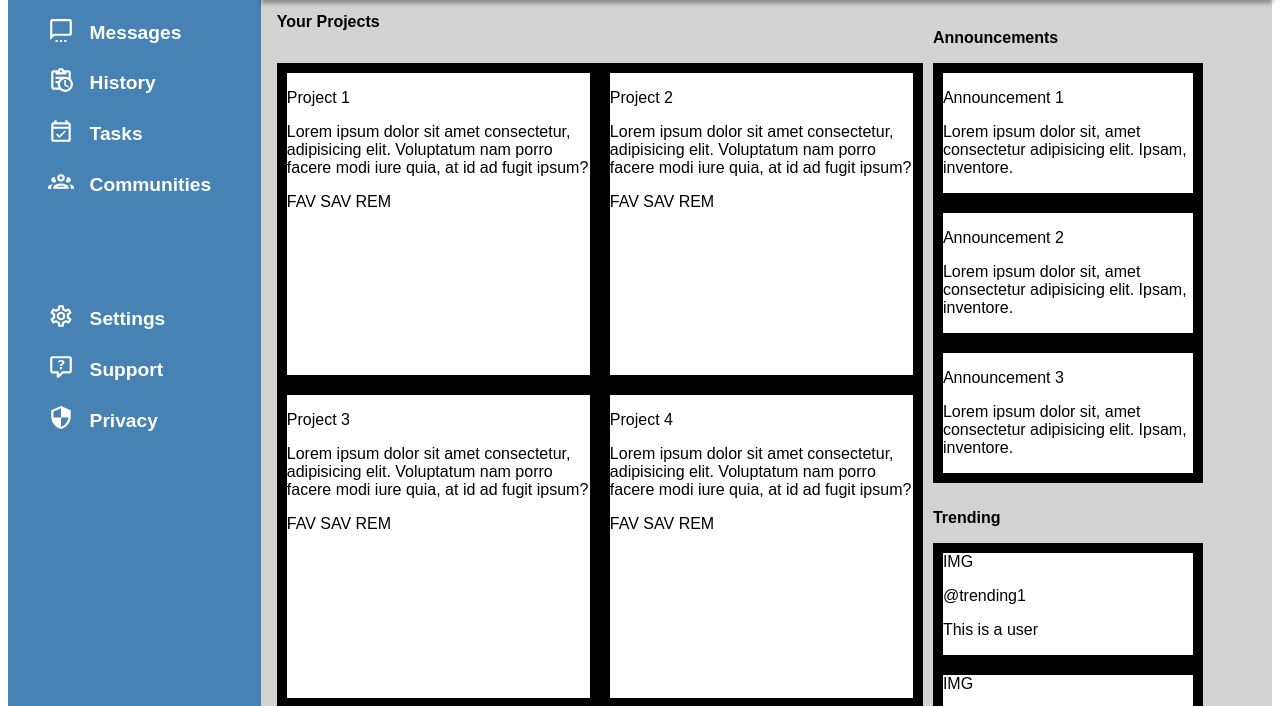
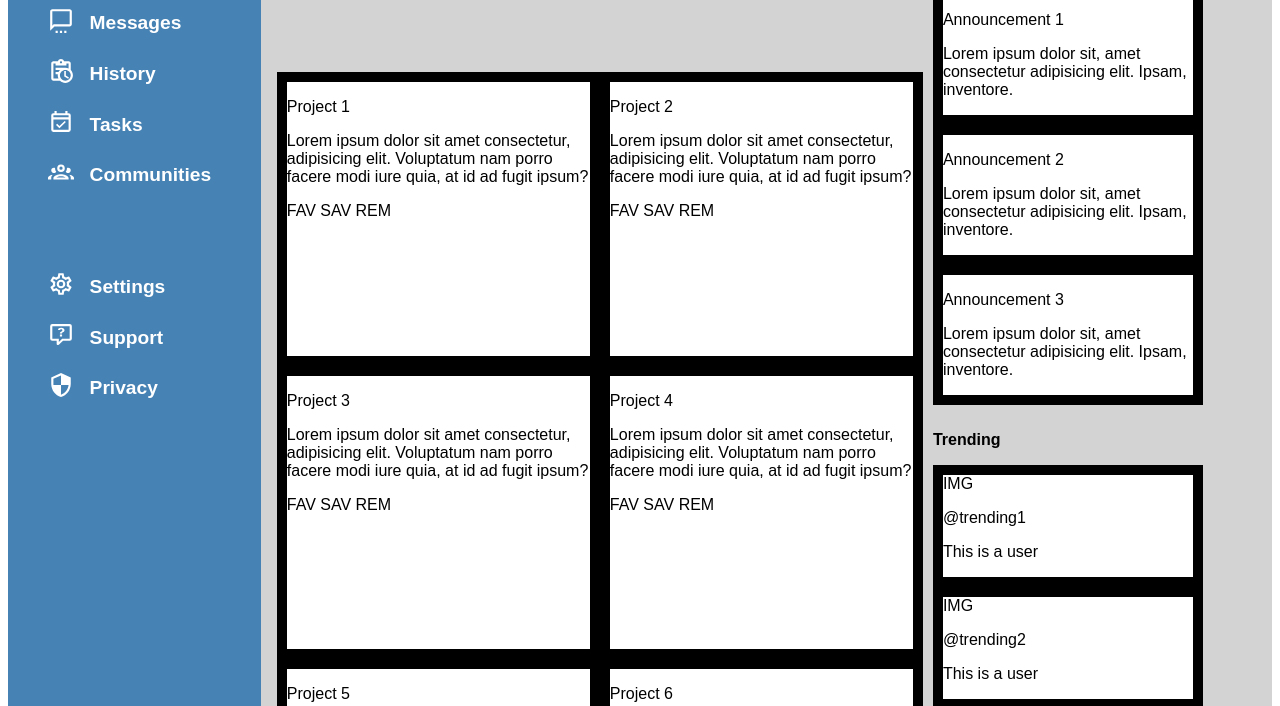
Before and after one commit to flipott/admin-dashboard, a plain HTML site: page index.html in a window 1280 px wide. Shown: the part 267-973 px from the top of the page. Before the commit the page ends 800 px from the top, so only its background shows below. Drawn offline with Linux system fonts and the light colour scheme.

Commit message:
Refined grid layout

```diff
--- a/styles.css
+++ b/styles.css
@@ -4,7 +4,6 @@
 
 html, body {
     height: 100%;
-    position: fixed;
 }
 
 .container {
@@ -68,7 +67,6 @@ li > a {
     grid-row: 1 / 3;
     display: grid;
     grid-template-columns: 1fr 1fr;
-    grid-template-rows: 50px auto auto auto;
 }
 
 .announcements {
@@ -170,7 +168,7 @@ input {
 
 .right-content {
     display: grid;
-    grid-template-rows: 1.2fr 5fr;
+    grid-template-rows: 1fr 6fr;
     background-color: lightgrey;
 }
 
```
